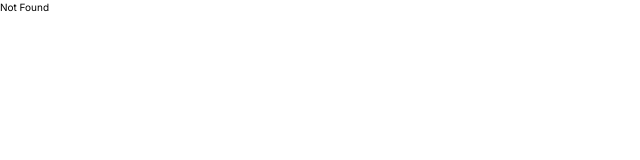
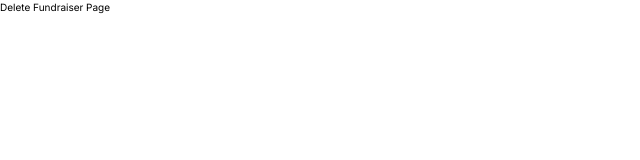
Before and after one commit to RobertTheDev/GoFunder, a Next.js app: page /fundraisers/1/admin/delete in a window 1280 px wide. Shown: the top 160 px of the page, without its empty margins (0-640 px from the left). Built offline with nearby package versions, Linux system fonts and the light colour scheme.

Commit message:
feat: created delete fundraiser page

```diff
--- /dev/null
+++ b/src/app/fundraisers/[slug]/admin/delete/page.tsx
@@ -0,0 +1,7 @@
+export default function DeleteFundraiserPage() {
+    return (
+        <div>
+            <p>Delete Fundraiser Page</p>
+        </div>
+    );
+}
```
